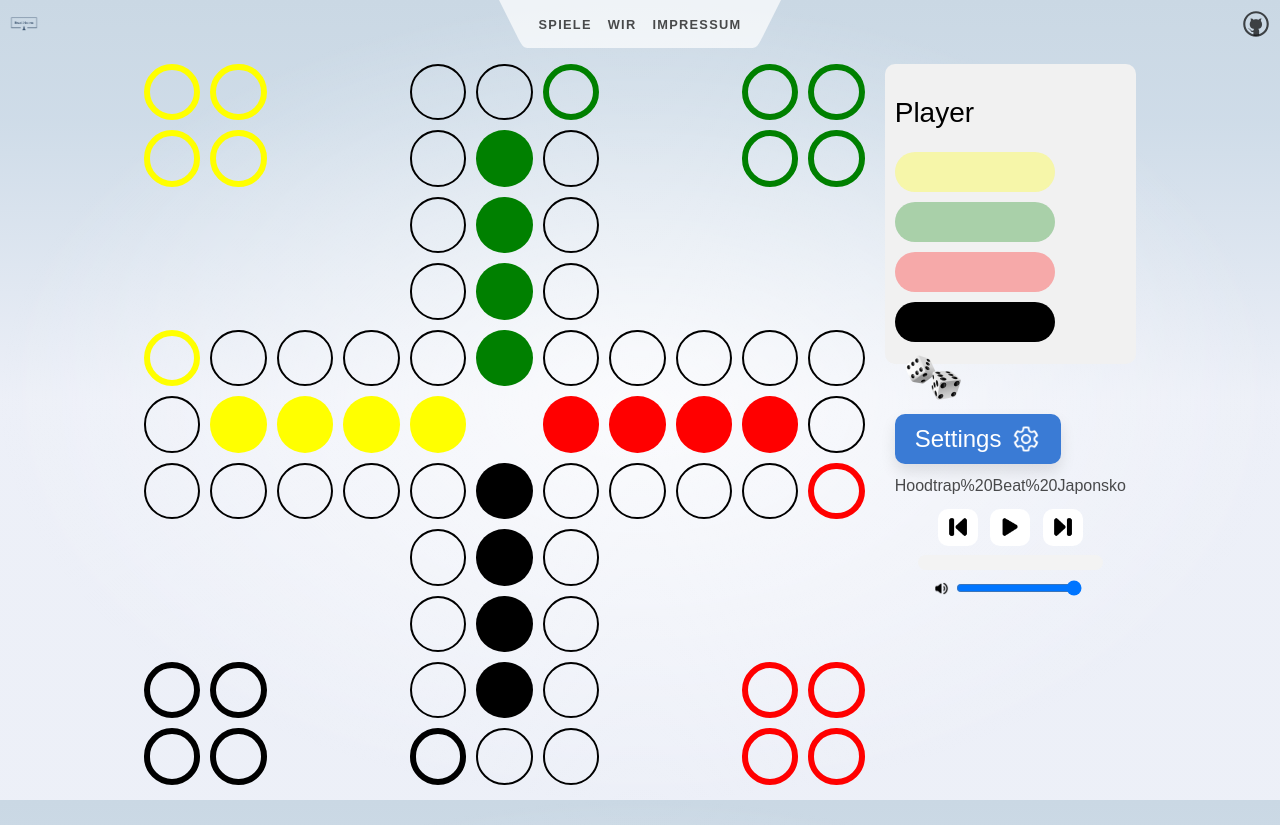
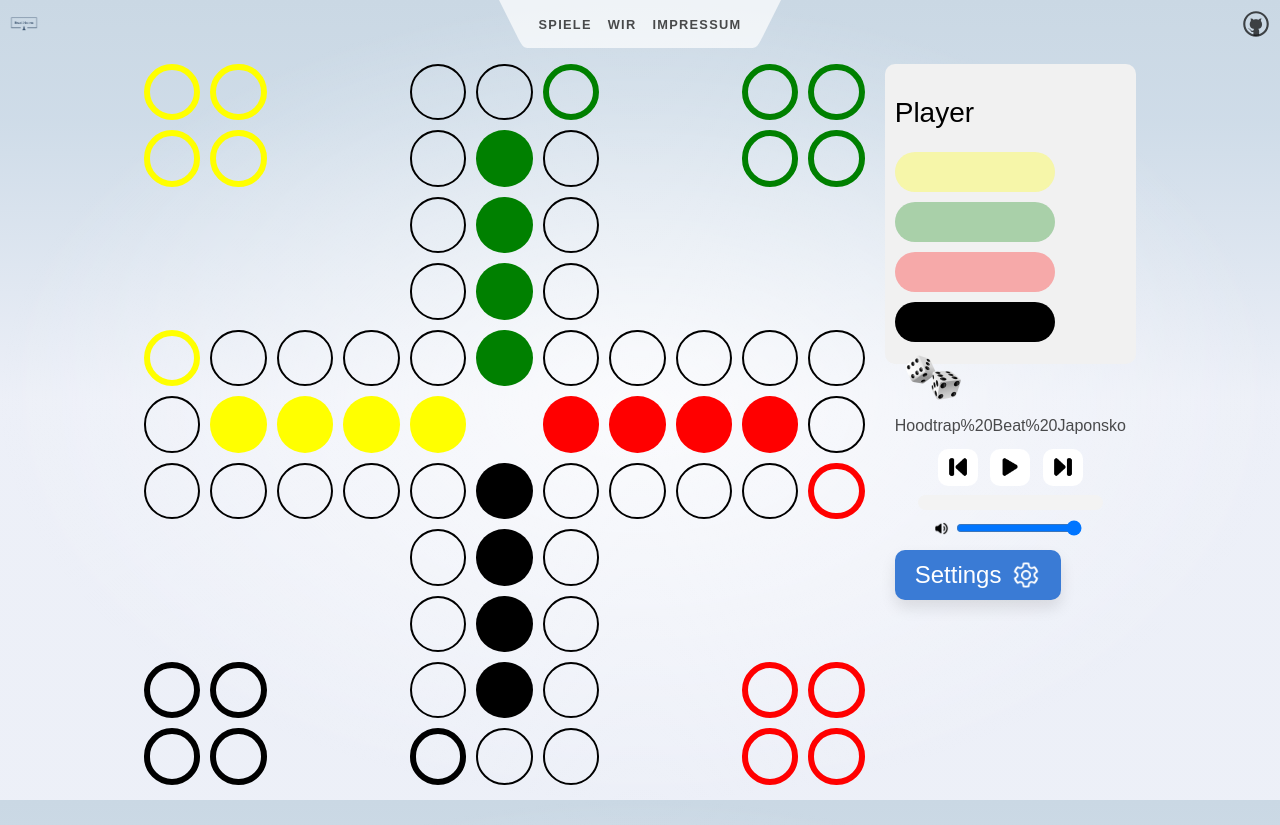
Before and after one commit to Pixxxel-Perfect/Boardheaven, a SvelteKit app in the folder frontend/boardheaven/: page /game in a window 1280 px wide. Built offline with nearby package versions, Linux system fonts and the light colour scheme.

Commit message:
code cleanup

```diff
--- a/frontend/boardheaven/src/routes/game/+page.svelte
+++ b/frontend/boardheaven/src/routes/game/+page.svelte
@@ -136,7 +136,6 @@
         return;
       }
       if (wsData.messageType === WsMessageType.GAME_FINISH) {
-        console.log("THis is the end:" + wsData.messageType);
         winnerColor = capitalizeFirstLetter(getColorNameByColorIndex(wsData.value as unknown as number ?? 0));
         winnerColorSmall = getColorNameByColorIndex(wsData.value as unknown as number ?? 0);
         isGameEndet = true;
@@ -228,9 +227,6 @@
     }
   }
 
-  function pressedPawn(): any {
-    throw new Error("Pressed Pawn");
-  }
   let isModalOpen = false;
   let isGameEndet = false;
   let modal;
@@ -386,12 +382,6 @@
           <img src={wuerfel2} alt="Würfel" />
           <h1 class="padding">{dice !== 999 ? dice : ""}</h1>
         </div>
-        <div>
-          <button class="settings-button" on:click={() => (isModalOpen = true)}>
-            <span class="button-text">Settings</span>
-            <img src={settingsicon} alt="Settings" class="settings-icon" />
-          </button>
-        </div>
         <div class="player">
           <h2 style="text-align: center;">
             {songs[currentSongIndex]?.split("/").pop()?.replace(".mp3", "")}
@@ -424,6 +414,12 @@
               on:input={changeVolume}
             />
           </div>
+        </div>
+        <div>
+          <button class="settings-button" on:click={() => (isModalOpen = true)}>
+            <span class="button-text">Settings</span>
+            <img src={settingsicon} alt="Settings" class="settings-icon" />
+          </button>
         </div>
       </div>
     </div>
@@ -528,7 +524,6 @@
     display: flex;
     justify-content: left;
     align-items: center;
-    padding-bottom: 10px;
   }
 
   .notTurn {
@@ -692,6 +687,7 @@
     justify-content: center;
     box-shadow: 0px 8px 15px rgba(0, 0, 0, 0.1);
     text-decoration: none;
+    margin-top: 10px;
   }
 
   .settings-button:hover {
```
